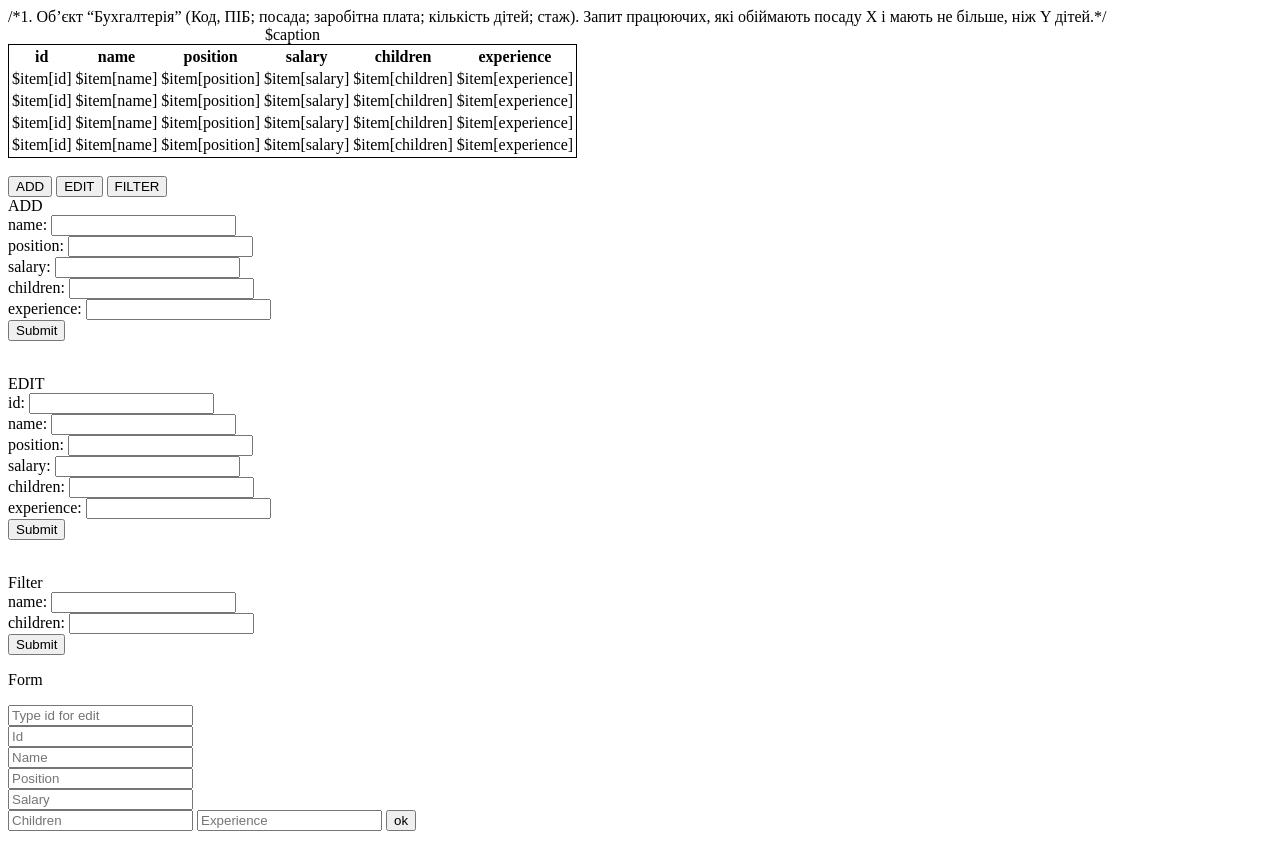
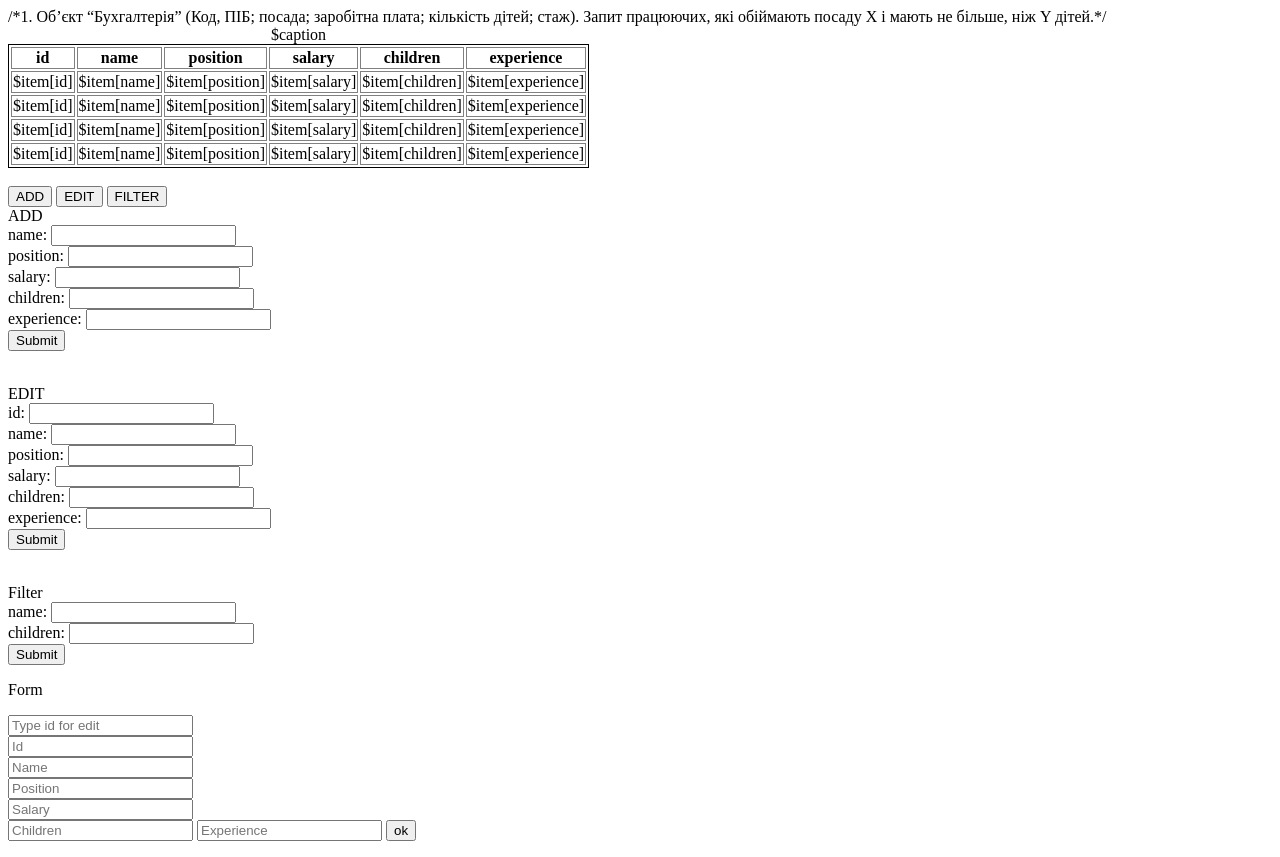
Before and after one commit to lidabazeliuk/PHP-labs, a PHP site: page /lab1.php in a window 1280 px wide. Before the commit the page ends 831 px from the top, so only its background shows below. Run offline with PHP 8.4, Linux system fonts and the light colour scheme; data that the repository does not hold is empty.

Commit message:
Update lab1.php

```diff
--- a/lab1.php
+++ b/lab1.php
@@ -200,7 +200,7 @@ displayTableEmployees($_SESSION['Employees'], 'Employees');
         border: 1px solid black;
     }
 
-    br {
+    th, td {
         border: 1px solid grey;
     }
 </style>
```
